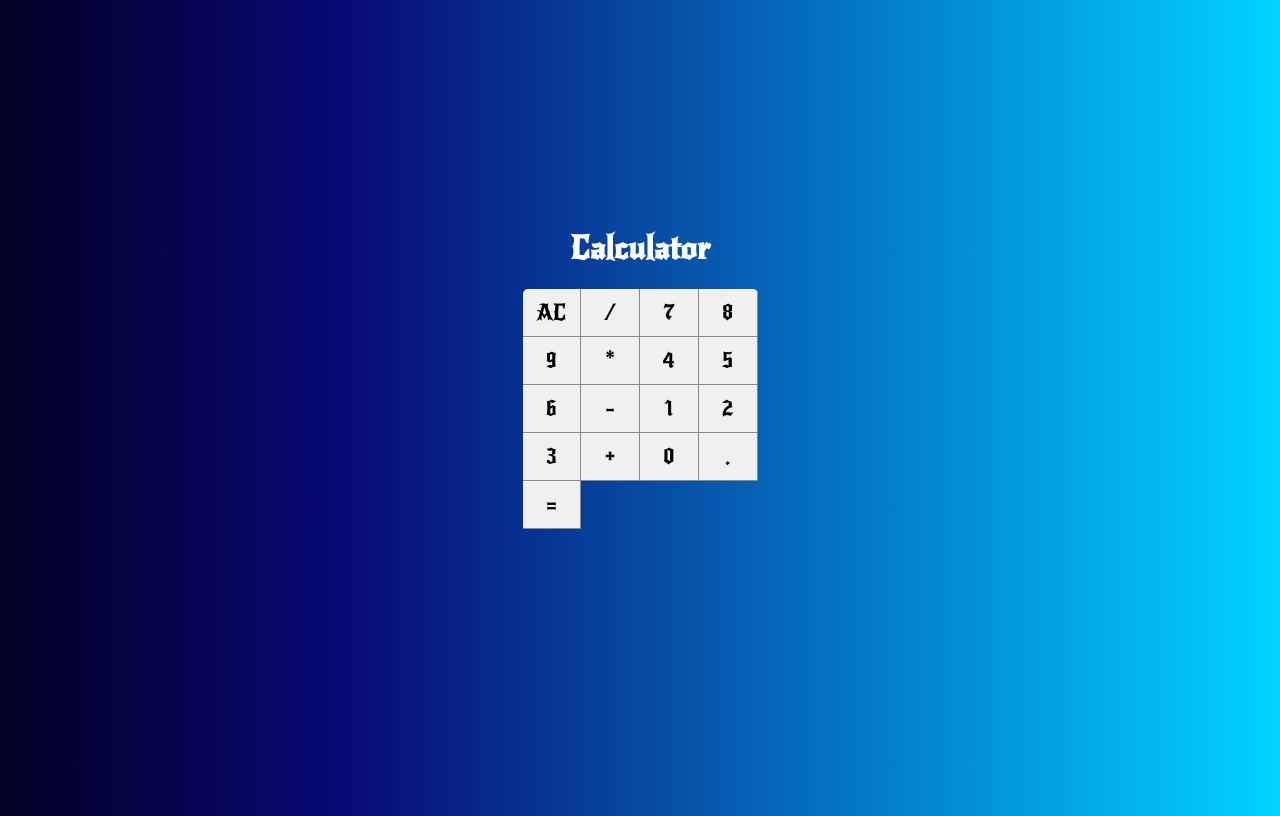
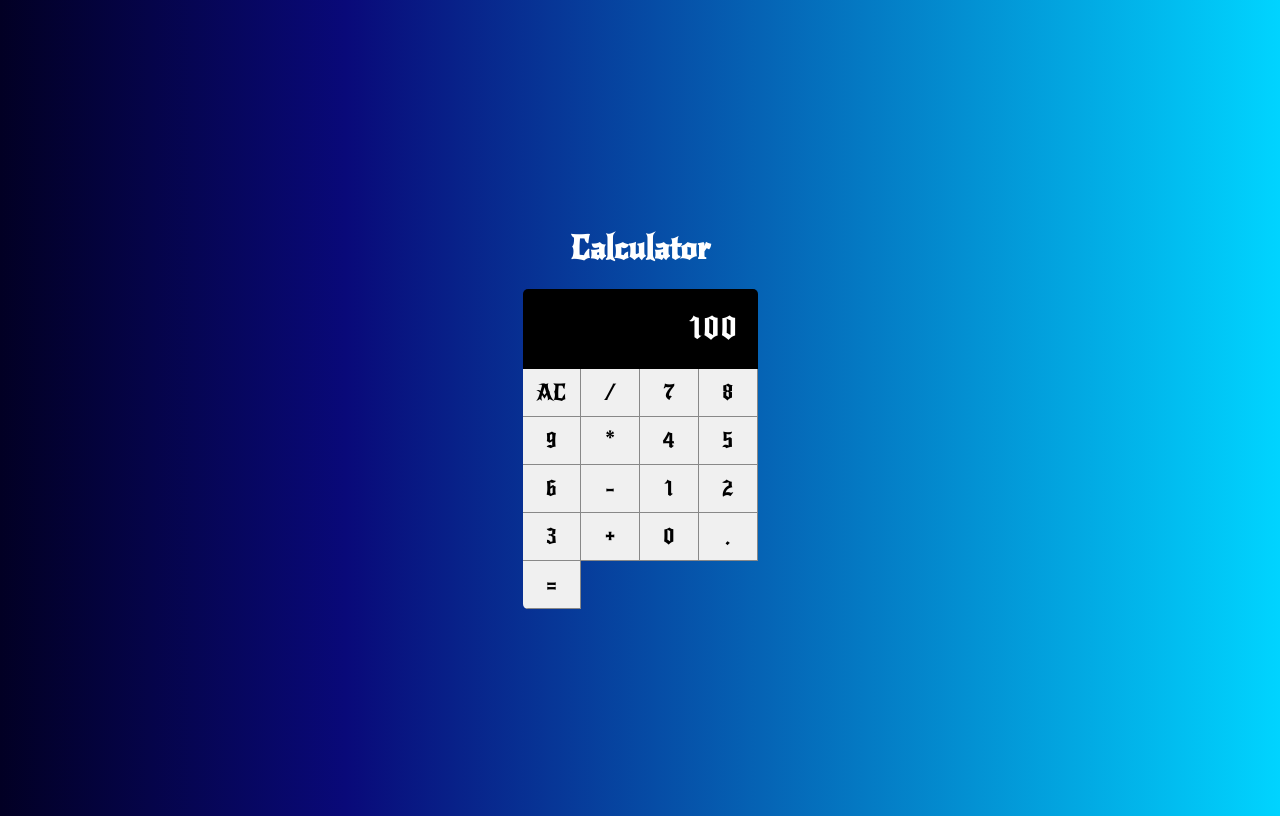
Before and after one commit to MenezesC137/Calculadora_React, a React (Create React App) app: page / in a window 1280 px wide. Built offline with nearby package versions, Linux system fonts and the light colour scheme.

Commit message:
Comp. display

```diff
--- a/src/components/Button.jsx
+++ b/src/components/Button.jsx
@@ -2,4 +2,4 @@
 import './Button.css'
 
 export default props =>
-    <button className="button">{ props.label}</button>
+    <button className="button">{ props.label }</button>
--- /dev/null
+++ b/src/components/Display.css
@@ -0,0 +1,11 @@
+.display {
+    grid-column: span 4;
+    background-color: black;
+
+    display: flex;
+    justify-content: flex-end;
+    align-items: center;
+    padding: 20px;
+    font-size: 2rem;
+    overflow: hidden;
+}
--- /dev/null
+++ b/src/components/Display.jsx
@@ -0,0 +1,5 @@
+import React from "react";
+import './Display.css'
+
+export default props =>
+    <div className="display">{ props.value }</div>
--- a/src/main/Calculator.css
+++ b/src/main/Calculator.css
@@ -5,6 +5,6 @@
     overflow: hidden;
 
     display:grid;
-    grid-template-columns: repeat(4,25%);
-    grid-template-rows: 48px 48px 48px 48px 48px;
+    grid-template-columns: repeat(4, 25%);
+    grid-template-rows: 1fr 48px 48px 48px 48px 48px;
 }
--- a/src/main/Calculator.jsx
+++ b/src/main/Calculator.jsx
@@ -2,11 +2,13 @@
 import './Calculator.css'
 
 import Button from "../components/Button";
+import Display from "../components/Display";
 
 export default class Calculator extends Component {
     render() {
         return (
             <div className="calculator">
+                <Display value={100} />
                 <Button label='AC'/>
                 <Button label='/'/>
                 <Button label='7'/>
```
